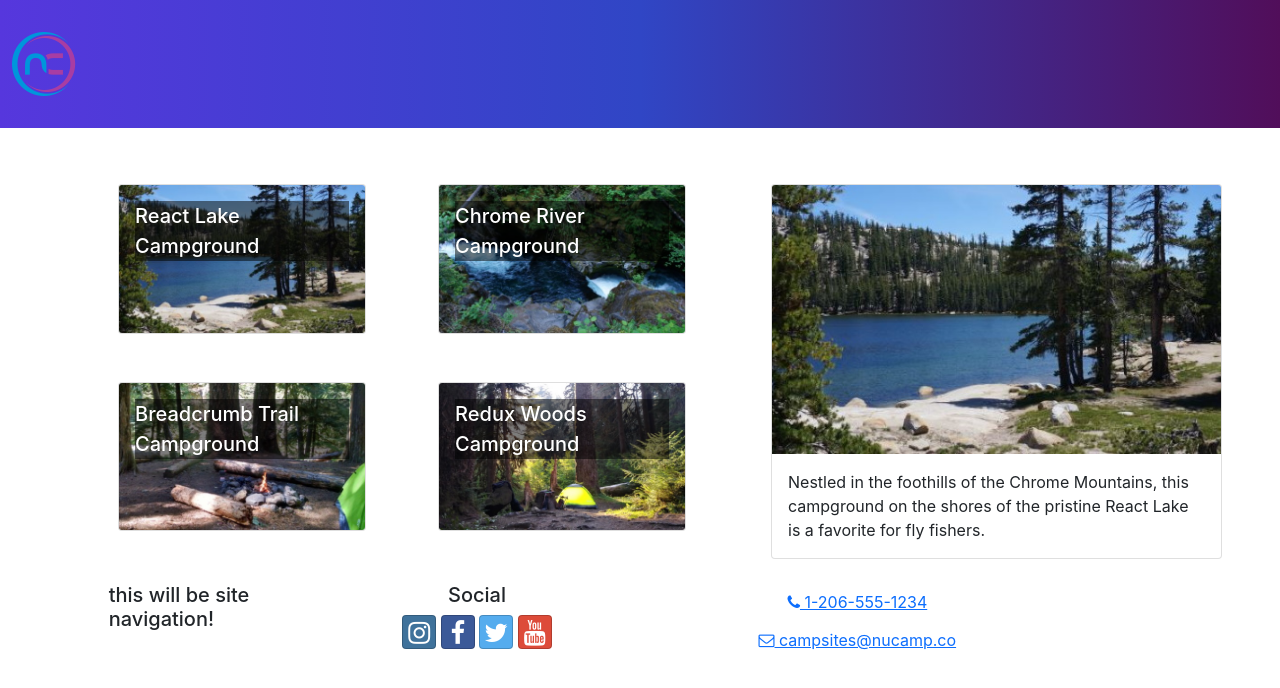
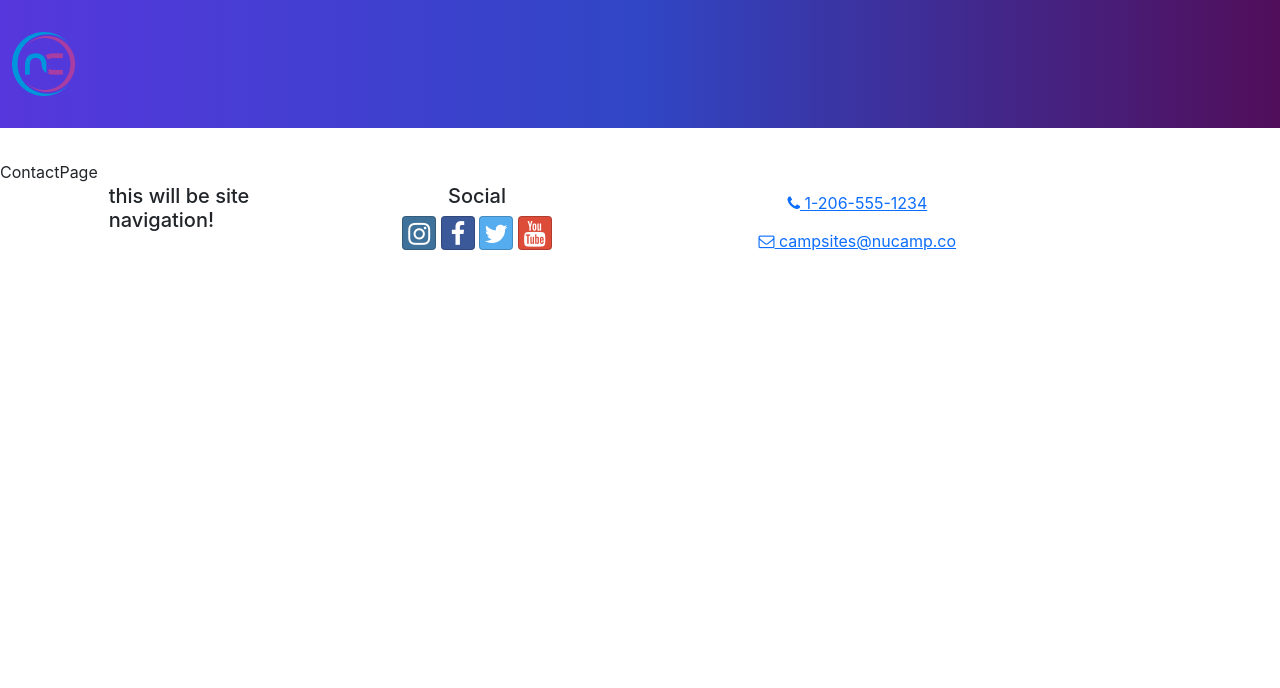
Before and after one commit to Henman2/nucampsite-with-react, a React (Create React App) app: page /contact in a window 1280 px wide. Shown: the top 688 px of the page. Built offline with nearby package versions, Linux system fonts and the light colour scheme.

Commit message:
Router setup

```diff
--- a/src/App.js
+++ b/src/App.js
@@ -1,6 +1,9 @@
 import React from 'react';
+import { Routes, Route } from 'react-router-dom';
 import Header from './components/Header';
 import CampsitesDirectoryPage from '../src/pages/CampsitesDirectoryPage';
+import HomePage from '../src/pages/HomePage';
+import ContactPage from '../src/pages/ContactPage';
 import Footer from './components/Footer';
 import './App.css';
 
@@ -9,7 +12,11 @@
   return (
     <div className='App'>
     <Header />
-    <CampsitesDirectoryPage />
+      <Routes>
+          <Route path='/' element={<HomePage />} />
+          <Route path='contact' element={<ContactPage />} />
+          <Route path='directory' element={<CampsitesDirectoryPage />} />
+      </Routes>
     <Footer />
 </div>
   );
--- /dev/null
+++ b/src/pages/ContactPage.js
@@ -0,0 +1,4 @@
+const ContactPage = () => {
+    return <div>ContactPage</div>;
+};
+export default ContactPage;
--- /dev/null
+++ b/src/pages/HomePage.js
@@ -0,0 +1,5 @@
+const HomePage = () => {
+    return <div>HomePage</div>;
+};
+
+export default HomePage;
```
Also changed, not shown: src/pages/AboutPage.js (added).
